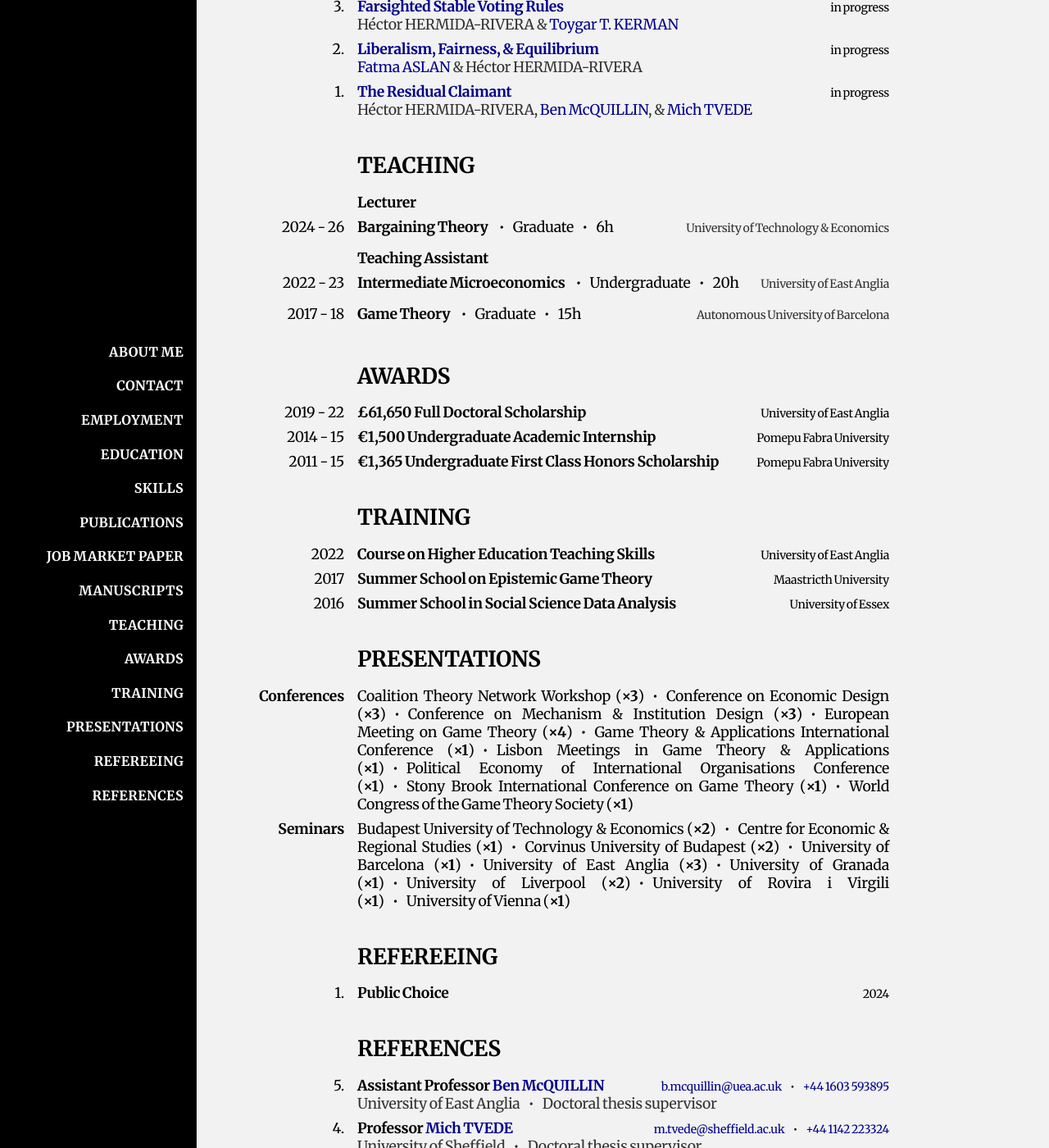
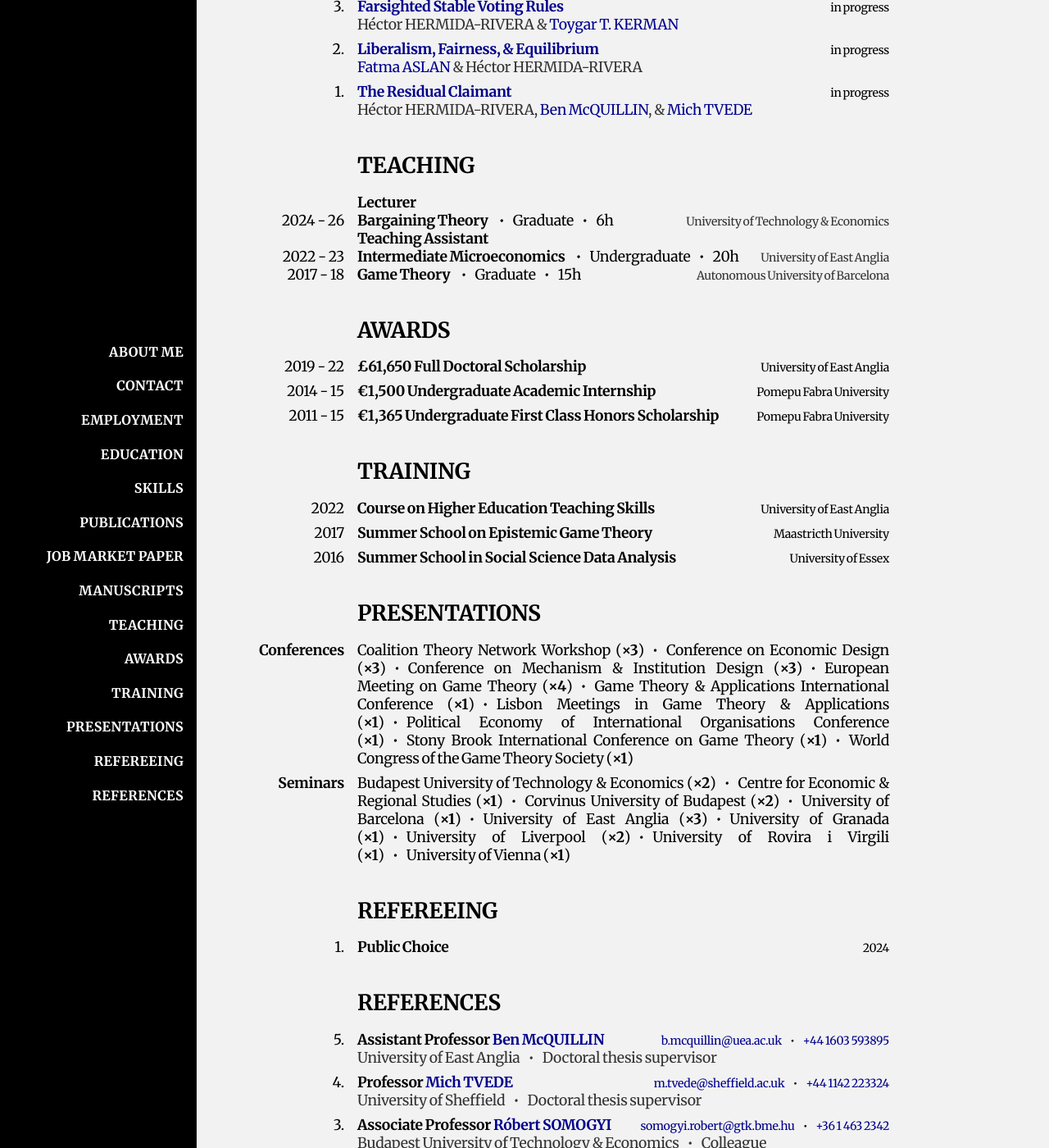
Before and after one commit to HectorHermidaRivera/hectorhermidarivera.github.io, a Jekyll site: the page built from index.md, in a window 1280 px wide and 1400 px high, scrolled down 2073 px. Shown: the whole window at 82% size. Built offline with Jekyll 4.4.1, drawn with Linux system fonts in a browser that asks for light colours; a style sheet for code colours, icons or effects is not loaded.

Commit message:
Update style.css

```diff
--- a/assets/css/style.css
+++ b/assets/css/style.css
@@ -145,10 +145,7 @@ body {
 
 /* Teaching entries: three-row layout */
 .two-column-3rows-container {
-  display: flex;
-  flex-direction: column;
-  gap: 8px;          /* same internal gap as .two-column-2rows-container */
-  margin-top: 0px;
+  gap: 4px !important;
 }
 
 /* grid for date + right content */
@@ -173,9 +170,7 @@ body {
 
 /* right column with lines stacked */
 .two-column-3rows .value {
-  display: flex;
-  flex-direction: column;
-  gap: 8px;          /* match text density of .two-column-2rows .value */
+  gap: 2px !important;
 }
 
 /* top-row: course (left) and university (right) */
@@ -206,22 +201,6 @@ body {
   margin: 0;
   font-size: 1em;
   color: #333;
-}
-
-/* Force minimal vertical spacing for all collapsible rows */
-.two-column-3rows {
-  margin-top: 0 !important;
-  margin-bottom: 0 !important;
-}
-
-.two-column-3rows .value {
-  padding-top: 0 !important;
-  padding-bottom: 0 !important;
-}
-
-.two-column-3rows .second-row.collapsible-content p {
-  margin-top: 0 !important;
-  margin-bottom: 0 !important;
 }
 
 /* REDEFINITION OF OPEN ACCESS ICON COLOR */
```
